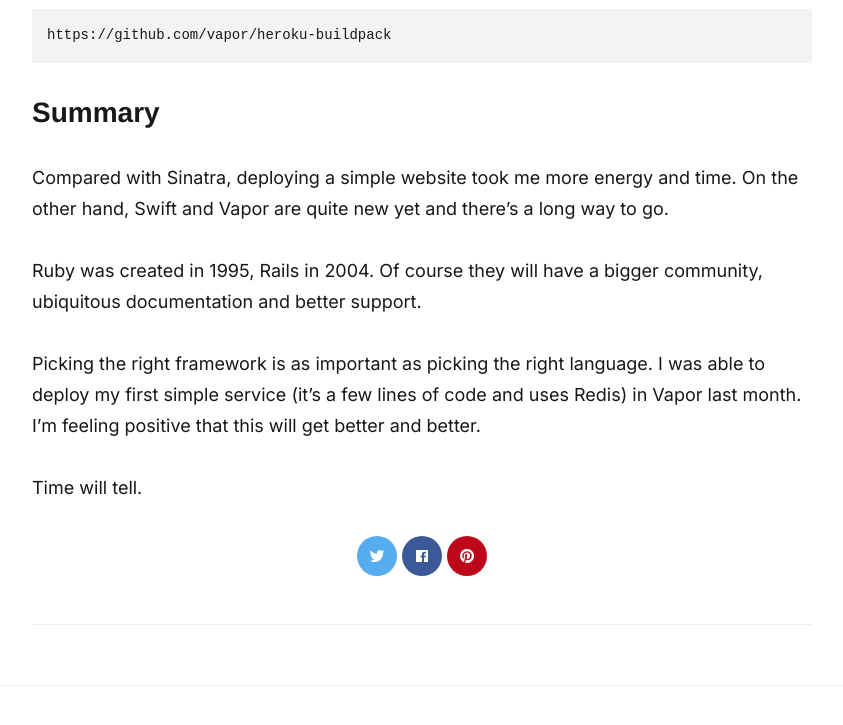
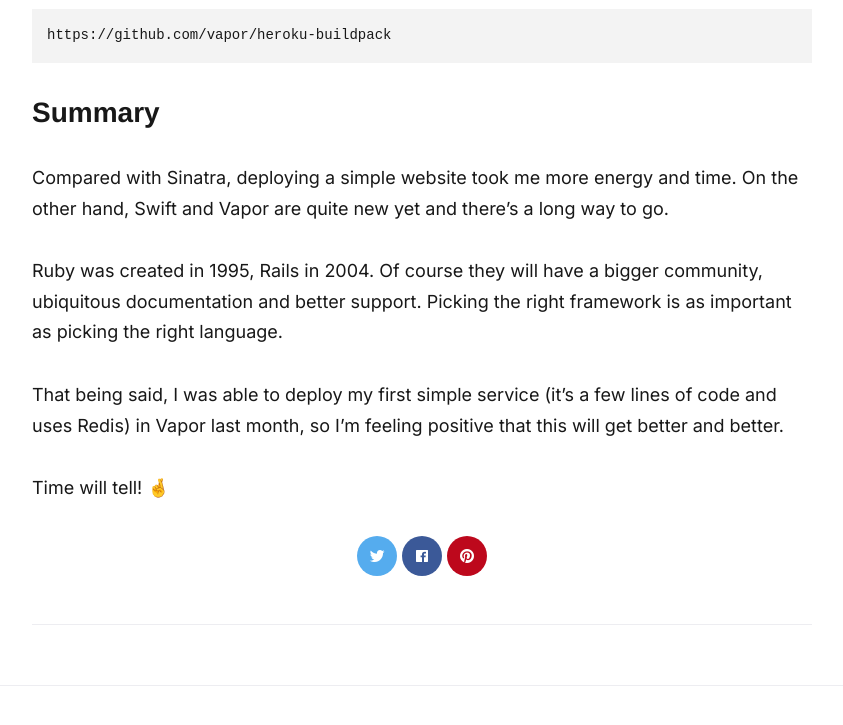
Before and after one commit to betzerra/betzerra.github.io, a Jekyll site: the page built from _posts/2022-12-03-deploying-vapor-with-dokku.md, in a window 1280 px wide and 900 px high, scrolled down 5985 px, cut to the strip 0-782 px from the top of the window. Shown: the top 725 px of the strip, without its empty margins (218-1061 px from the left). Built offline with Jekyll 4.4.1, drawn with Linux system fonts in a browser that asks for light colours; nearby versions of some CDN libraries; some web fonts are replaced.

Commit message:
Updating post: Vapor with Dokku

```diff
--- a/_posts/2022-12-03-deploying-vapor-with-dokku.md
+++ b/_posts/2022-12-03-deploying-vapor-with-dokku.md
@@ -128,8 +128,8 @@
 ## Summary
 Compared with Sinatra, deploying a simple website took me more energy and time. On the other hand, Swift and Vapor are quite new yet and there's a long way to go.
 
-Ruby was created in 1995, Rails in 2004. Of course they will have a bigger community, ubiquitous documentation and better support.
+Ruby was created in 1995, Rails in 2004. Of course they will have a bigger community, ubiquitous documentation and better support. Picking the right framework is as important as picking the right language.
 
-Picking the right framework is as important as picking the right language. I was able to deploy my first simple service (it's a few lines of code and uses Redis) in Vapor last month. I'm feeling positive that this will get better and better.
+That being said, I was able to deploy my first simple service (it's a few lines of code and uses Redis) in Vapor last month, so I'm feeling positive that this will get better and better.
 
-Time will tell.
+Time will tell! 🤞
```
